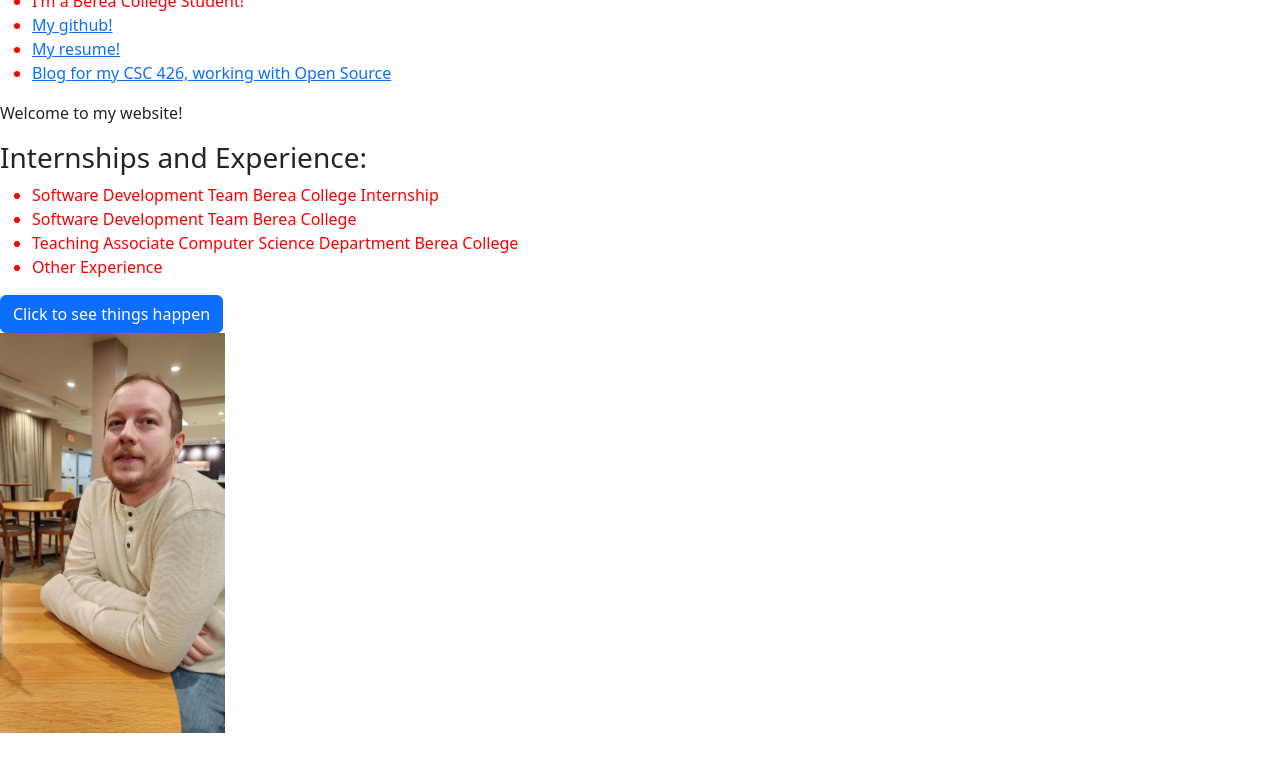
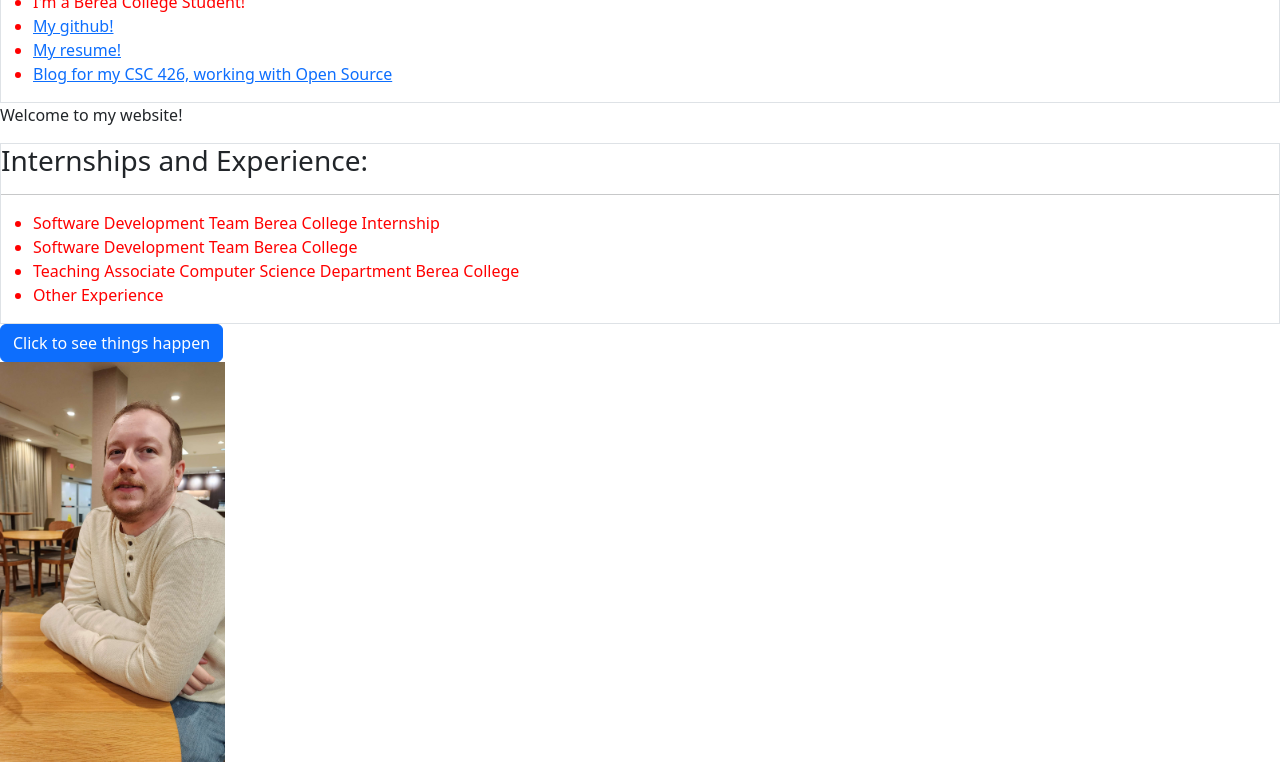
Before and after one commit to andersoncedu/andersoncedu.github.io, a plain HTML site: page index.html in a window 1280 px wide. Shown: the part 67-829 px from the top of the page. Before the commit the page ends 800 px from the top, so only its background shows below. Drawn offline with nearby package versions, Linux system fonts and the light colour scheme.

Commit message:
Made some recommended changes

```diff
--- a/index.html
+++ b/index.html
@@ -8,21 +8,27 @@
   </head>
 
   <body>
+
     <h1>Chris Anderson</h1>
+    <div class="border">
       <ul>
         <li>I'm a Berea College Student!</li>
         <li><a href="www.github.com/andersonc">My github!</a></li>
         <li><a href="https://docs.google.com/document/d/1wCKbkXzTtDxJ9hdgZaE9oWz13IeSvYtZweCF6yo3-9c/edit?usp=sharing">My resume!</a></li>
         <li><a href="https://christopherandersoncsc426.wordpress.com/">Blog for my CSC 426, working with Open Source</a></li>
       </ul>
+    </div>
     <p>Welcome to my website!</p>
+    <div class="border">
       <h3>Internships and Experience:</h3>
+      <hr>
       <ul>
           <li>Software Development Team Berea College Internship</li>
           <li>Software Development Team Berea College</li>
           <li>Teaching Associate Computer Science Department Berea College</li>
           <li>Other Experience</li>
       </ul>
+    </div>
     <button class="btn btn-primary" id="javascriptTest">Click to see things happen</button><br>
     <img class="image" src="/images/Relaxing_me.jpg" id="imageOfMe"/>
 
--- a/scripts/base.js
+++ b/scripts/base.js
@@ -2,4 +2,8 @@ $(document).ready(function()
 	{$("#javascriptTest").on('click', function(){
 		$(".image").toggle()
 	})
+	$(document).on("transitionend", function(){
+		$(".image").toggle()
+		console.log("Beans")
+	})
 })
```
Lines whose indentation alone changed are shown as unchanged.
